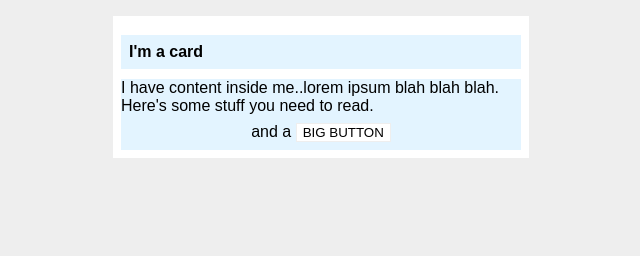
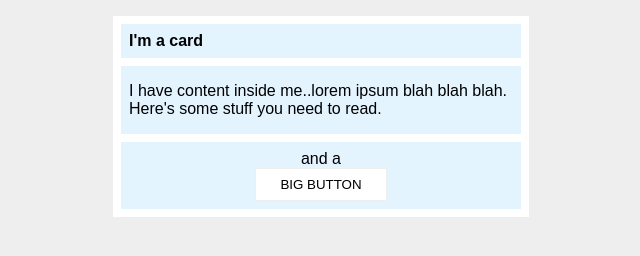
Before and after one commit to ryanshz/htmlcssbasics, a plain HTML site: page css-marginspadding/02-margin-and-padding-2/index.html in a window 1280 px wide. Shown: the whole page, without its empty margins (319-959 px from the left). Drawn offline with Linux system fonts and the light colour scheme.

Commit message:
completed exercise 2

```diff
--- a/css-marginspadding/02-margin-and-padding-2/style.css
+++ b/css-marginspadding/02-margin-and-padding-2/style.css
@@ -7,26 +7,32 @@ body {
   width: 400px;
   background: #fff;
   margin: 16px auto;
-  padding: 8px;
+  border: 8px solid white;
 }
 
 .title {
   background: #e3f4ff;
+  margin: 0px 0px 8px 0px;
   padding: 8px;
   font-size: 16px;
 }
 
 .content {
   background: #e3f4ff;
+  padding: 16px 8px;
 }
 
 .button-container {
   background: #e3f4ff;
   padding: 8px;
+  margin-top: 8px;
   text-align: center;
 }
 
 button {
+  display: block;
+  margin: auto;
+  padding: 8px 24px;
   background: white;
   border: 1px solid #eee;
 }
```
